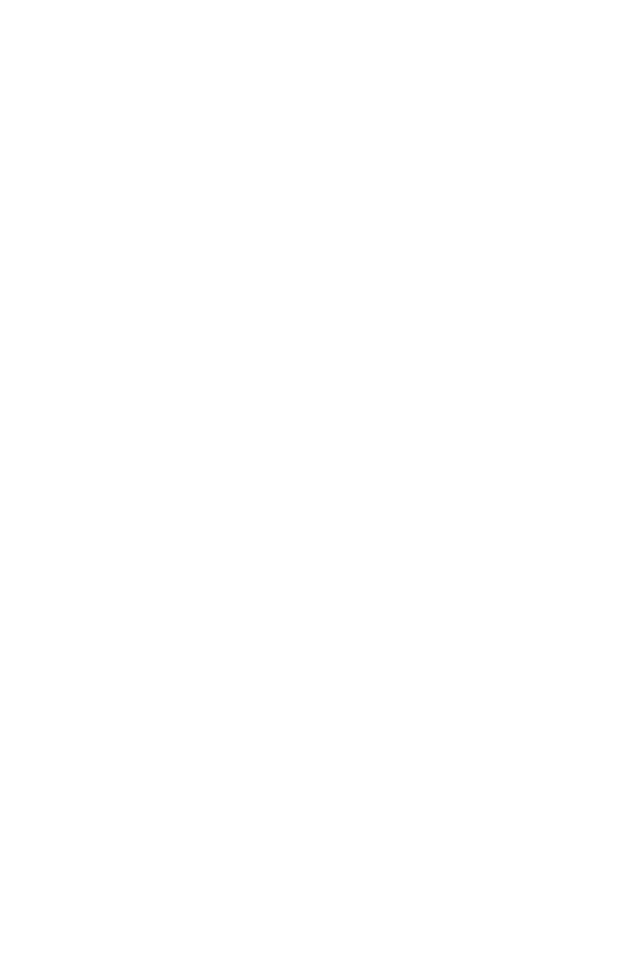
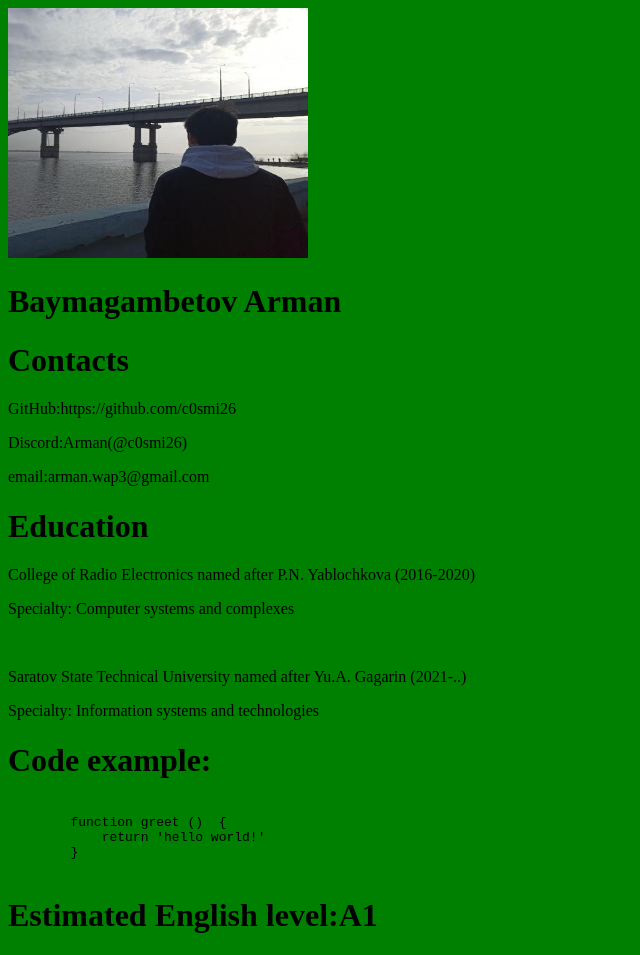
Before and after one commit to c0smi26/rsschool-cv0, a plain HTML site: page index.html in a window 1280 px wide. Shown: the whole page, without its empty margins (0-640 px from the left). Before the commit the page ends 800 px from the top, so only its background shows below. Drawn offline with Linux system fonts and the light colour scheme.

Commit message:
feat: add images and some text in  html file

```diff
--- a/index.html
+++ b/index.html
@@ -4,7 +4,37 @@
     <meta charset="UTF-8" />
     <meta http-equiv="X-UA-Compatible" content="IE=edge" />
     <meta name="viewport" content="width=device-width, initial-scale=1.0" />
-    <title>Document</title>
+    <link rel="icon" href="111.ico" />
+    <title>rsschool-cv-html</title>
+    <link rel="stylesheet" href="style.css" />
   </head>
-  <body></body>
+  <body>
+    <div>
+      <img src="ara.jpg" alt="photo" width="300" height="250" />
+      <h1>Baymagambetov Arman</h1>
+    </div>
+    <div>
+      <h1>Contacts</h1>
+      <p>GitHub:https://github.com/c0smi26</p>
+      <p>Discord:Arman(@c0smi26)</p>
+      <p>email:arman.wap3@gmail.com</p>
+    </div>
+    <div>
+      <h1>Education</h1>
+      <p>College of Radio Electronics named after P.N. Yablochkova (2016-2020)</p>
+      <p>Specialty: Computer systems and complexes</p>
+      <br />
+      <p>Saratov State Technical University named after Yu.A. Gagarin (2021-..)</p>
+      <p>Specialty: Information systems and technologies</p>
+    </div>
+    <div>
+      <h1>Code example:</h1>
+      <pre><code>
+        <span>function greet ()  {</span>
+            <span>return 'hello world!'</span>
+        <span>}</span>
+    </code></pre>
+    </div>
+    <div><h1>Estimated English level:A1</h1></div>
+  </body>
 </html>
--- a/style.css
+++ b/style.css
@@ -0,0 +1,3 @@
+body {
+  background: green;
+}
```
Also changed, not shown: 111.ico (added), ara.jpg (added).
